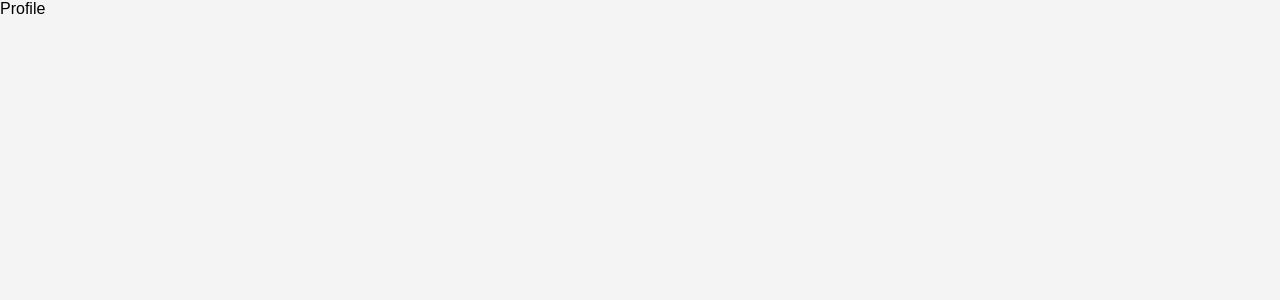
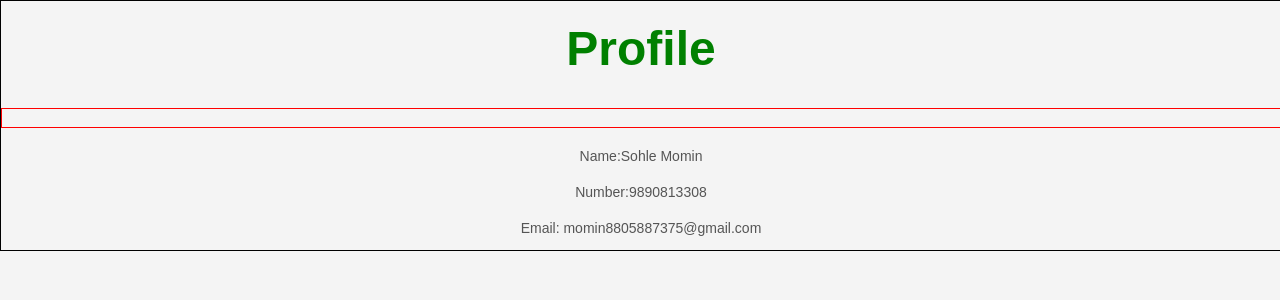
Before and after one commit to sohel730/Book_Management_System_FE, a React (Vite) app: page /Dashboard/Profile in a window 1280 px wide. Shown: the top 300 px of the page. Built offline with nearby package versions, Linux system fonts and the light colour scheme.

Commit message:
delet and search functionality added in search book records page

```diff
--- a/src/Components/Dashboard/Dashboard.css
+++ b/src/Components/Dashboard/Dashboard.css
@@ -7,6 +7,7 @@
     background-color: #28a745; /* Green */
     padding: 10px 20px; /* Add padding for better spacing */
     border-radius: 8px; /* Rounded corners */
+    margin-bottom: 60px;
 }
 
 /* Dashboard Heading */
@@ -22,24 +23,30 @@
     margin: 6px;
     padding: 10px 20px; /* Adjust padding for better touch targets */
     border-radius: 8px;
-    border: 2px solid white;
-    color: white;
-    background-color: #007BFF; /* Updated to a brighter blue */
+    border: 2px solid rgb(156, 155, 155);
+    color: rgb(68, 67, 67);
+    background-color: #f7f8fa; /* Updated to a brighter blue */
     font-size: 1rem; /* Responsive font size */
     font-weight: 500;
     transition: background-color 0.3s; /* Smooth transition */
 }
 
 .Dashboard_back_btn:hover {
-    background-color: #0056b3; /* Darker blue on hover */
+
+    color:white;
+    background-color: black;
+
 }
+
+
 
 /* Second Child Styles */
 .Dashboard_secound_child {
+
     margin: 20px; /* Increased margin for better spacing */
     display: grid;
     grid-template-columns: repeat(2, 1fr); /* Two columns */
-    gap: 20px; /* Space between grid items */
+    gap: 30px; /* Space between grid items */
 }
 
 /* Element Styles */
--- a/src/Components/Profilepage/Profile.css
+++ b/src/Components/Profilepage/Profile.css
@@ -0,0 +1,29 @@
+
+
+.profile_parent{
+
+    width: 100%;
+    height: max-content;
+    border: 1px solid black;
+}
+.profile_heading{
+
+    color:green;
+    font-size: 3rem;
+    font-weight: 700;
+}
+.profile_image{
+
+    width: 100%;
+    height: max-content;
+    border: 1px solid red;
+    /* display: flex;
+    justify-content: center;
+    align-items: center; */
+}
+.Profile_para{
+    /* display: flex;
+    justify-content: flex-start;
+    align-items:flex-start; */
+    text-align: left;
+}
--- a/src/Components/Profilepage/Profile.jsx
+++ b/src/Components/Profilepage/Profile.jsx
@@ -3,7 +3,21 @@ import './Profile.css'
 
 function Profile() {
   return (
-    <div>Profile</div>
+
+    <div className='profile_parent'>
+
+      <h1 className='profile_heading'>Profile</h1>
+
+      <div className='profile_image'>
+        <img src="" alt="" />
+      </div>
+
+      <div className='Profile_para'><p>Name:Sohle Momin</p></div>
+      <div className='Profile_para'><p>Number:9890813308</p></div>
+      <div className='Profile_para'><p>Email: momin8805887375@gmail.com</p></div>
+
+
+    </div>
   )
 }
 
--- a/src/Components/SearchBookrecord/SearchBookrecord.css
+++ b/src/Components/SearchBookrecord/SearchBookrecord.css
@@ -78,6 +78,7 @@
     margin: 15px;
     text-align: center;
     border-collapse: collapse;
+
 }
 
 th{
@@ -104,5 +105,9 @@ td{
     color: white;
 }
 .Search_page_delet_btn:hover{
-    background-color: rgb(248, 45, 45);
+
+    color:black;
+    background-color: white;
+    border:2px solid red;
+
 }
--- a/src/Components/SearchBookrecord/SearchBookrecord.jsx
+++ b/src/Components/SearchBookrecord/SearchBookrecord.jsx
@@ -1,10 +1,11 @@
 import React, { useEffect, useState } from 'react'
 import './SearchBookrecord.css'
+import { TbLeaf } from 'react-icons/tb'
 
 function SearchBookrecord() {
     const [Searchdata, setSearchdata] = useState("")
+    const [data, setdata] = useState([
 
-    let Tabledata = [
         {
             id: 1,
             bookname: "Book1",
@@ -15,6 +16,7 @@ function SearchBookrecord() {
 
 
         },
+
         {
             id: 2,
             bookname: "Book2",
@@ -107,26 +109,46 @@ function SearchBookrecord() {
 
 
         }
-    ]
+    ])
+
+
 
     const Handlesearch = () => {
+        let Searchfnx
 
-        console.log(Searchdata);
+        if (Searchdata !== null) {
+
+            Searchfnx = data.filter((val) => {
+
+              return val.bookname.toUpperCase().includes(Searchdata.toLocaleUpperCase())
+
+
+            })
+
+            console.log(Searchdata)
+            console.log(Searchfnx)
+            setdata(Searchfnx)
+        }
+
+
+
     }
 
     const Handledelet = (id) => {
 
 
-        Tabledata = Tabledata.filter((val) => {
+        let NewTabledata = data.filter((val) => {
 
-            if ((val.id) != id) {
+            if (val.id !== id) {
                 return val;
 
             }
         })
 
+        setdata(NewTabledata)
 
         console.log(id);
+
 
 
     }
@@ -166,7 +188,8 @@ function SearchBookrecord() {
 
                     <tbody className='Table_body'>
                         {
-                            Tabledata.map((data) => (
+                            data.map((data) => (
+
 
                                 <tr key={data.id} className='Table_body_tr'>
                                     <td>{data.bookname}</td>
```
